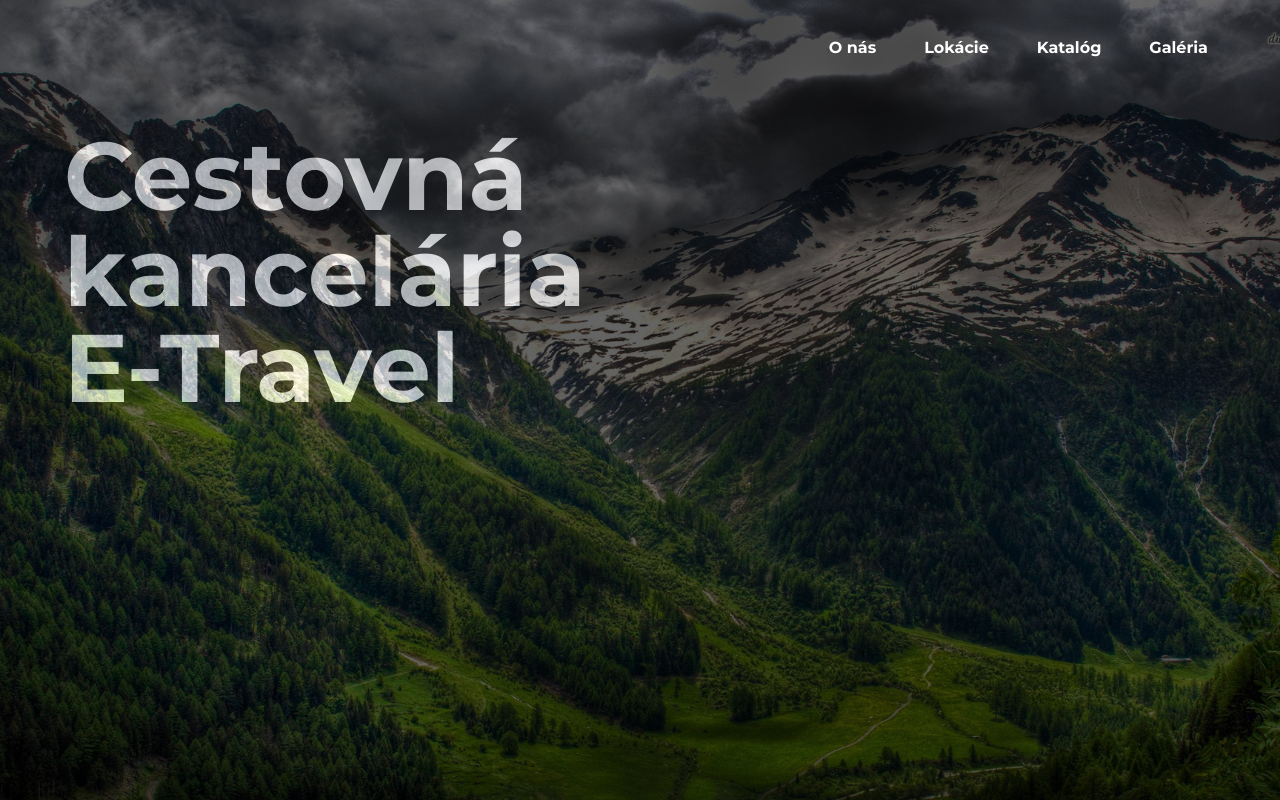
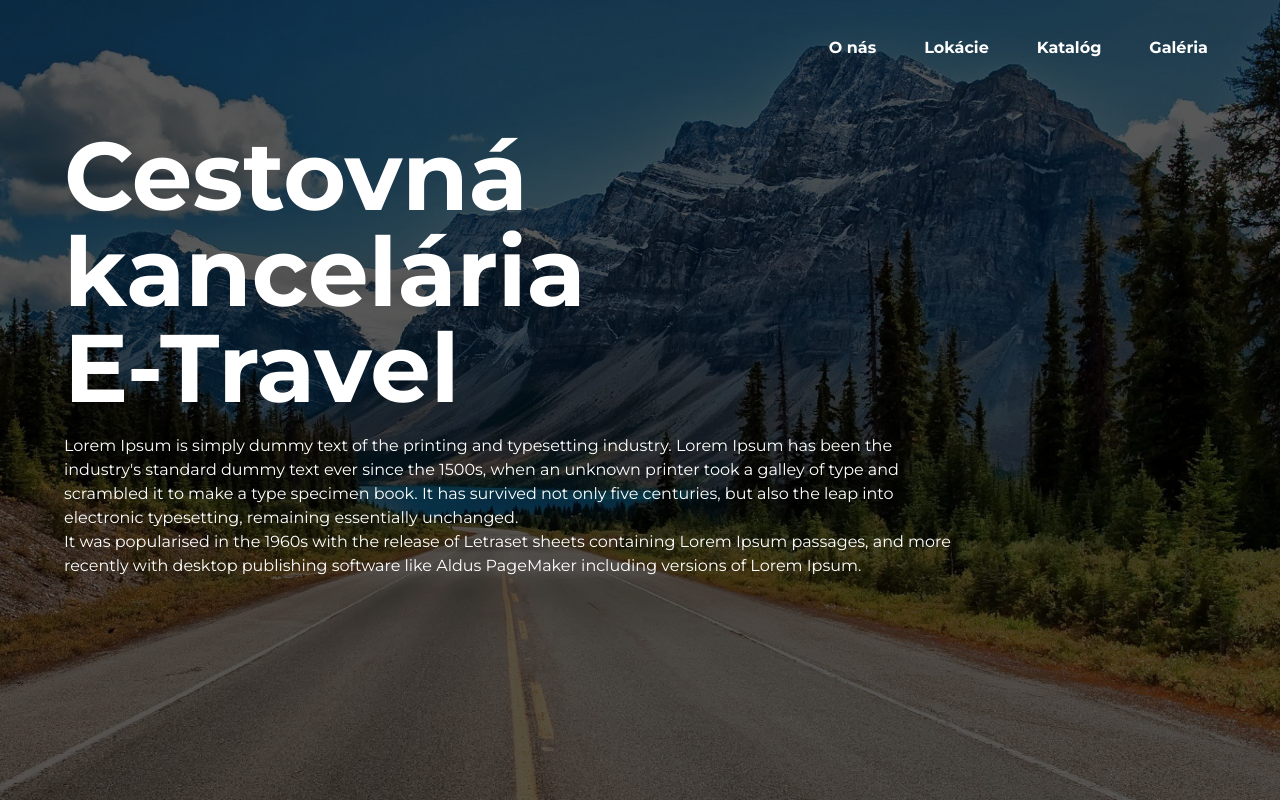
Before and after one commit to mxrshall/E-Travel-static, a React (Vite) app: page / in a window 1280 px wide. Built offline with nearby package versions, Linux system fonts and the light colour scheme.

Commit message:
Pridanie homepage popisku

```diff
--- a/src/Homepage/Homepage.jsx
+++ b/src/Homepage/Homepage.jsx
@@ -1,16 +1,17 @@
-import header2 from "../images/header/header2.jpg"
+import header3 from "../images/header/header3.jpg"
 import HomepageTitle from "./HomepageComponents/HomepageTitle"
+import HomepageDescription from "./HomepageComponents/HomepageDescription"
 
 function Homepage() {
 
     return (
         <>
-            <div className="w-full h-[100vh] bg-black opacity-60 absolute">
-                <div className="w-9/12 h-[100vh] pt-[10%] pl-[5%]">
+            <div className="w-9/12 h-[100vh] pt-[10%] pl-[5%] flex flex-col absolute z-10">
                     <HomepageTitle/>
+                    <HomepageDescription/>
                 </div>
-            </div>
-            <div className="w-full h-[100vh] bg-cover bg-center" style={{ backgroundImage: `url(${header2})`}}></div>
+            <div className="w-full h-[100vh] bg-black opacity-60 absolute"></div>
+            <div className="w-full h-[100vh] bg-cover bg-center" style={{ backgroundImage: `url(${header3})`}}></div>
         </>
     )
   }
--- /dev/null
+++ b/src/Homepage/HomepageComponents/HomepageDescription.jsx
@@ -0,0 +1,14 @@
+function HomepageDescription() {
+
+    return (
+        <>
+            <span className="text-base text-white font-normal font-mont pt-[2%]">
+                Lorem Ipsum is simply dummy text of the printing and typesetting industry. Lorem Ipsum has been the industry's standard dummy text ever since the 1500s, when an unknown printer took a galley of type and scrambled it to make a type specimen book. It has survived not only five centuries, but also the leap into electronic typesetting, remaining essentially unchanged.
+                <br/>
+                It was popularised in the 1960s with the release of Letraset sheets containing Lorem Ipsum passages, and more recently with desktop publishing software like Aldus PageMaker including versions of Lorem Ipsum.
+            </span>
+        </>
+    )
+  }
+
+  export default HomepageDescription
```
